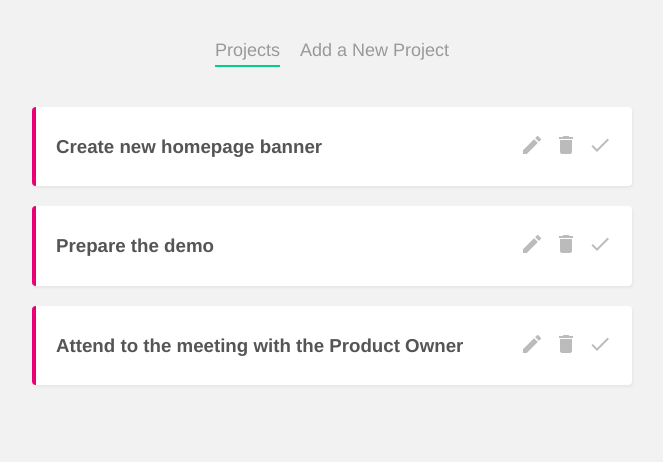
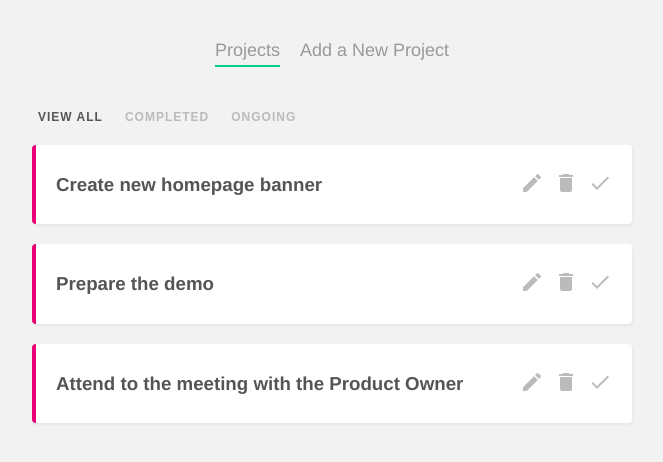
Before and after one commit to StefanoConsonni/tasko-vue, a Vue app: page / in a window 1280 px wide. Shown: the top 462 px of the page, without its empty margins (308-971 px from the left). Built offline with nearby package versions, Linux system fonts and the light colour scheme; data requests are answered from the project's data file.

Commit message:
complete filter-nav feature

```diff
--- /dev/null
+++ b/src/components/FilterNav.vue
@@ -0,0 +1,41 @@
+<template>
+  <nav class="filter-nav">
+    <button @click="updateFilter('all')" :class="{ active: current === 'all' }">View all</button>
+    <button @click="updateFilter('completed')" :class="{ active: current === 'completed' }">
+      Completed
+    </button>
+    <button @click="updateFilter('ongoing')" :class="{ active: current === 'ongoing' }">
+      Ongoing
+    </button>
+  </nav>
+</template>
+
+<script>
+  export default {
+    props: ["current"],
+    methods: {
+      updateFilter(by) {
+        this.$emit("filterChange", by);
+      },
+    },
+  };
+</script>
+
+<style>
+  .filter-nav button {
+    background: none;
+    border: none;
+    color: #bbb;
+    outline: none;
+    font-size: 12px;
+    text-transform: uppercase;
+    margin-right: 10px;
+    letter-spacing: 1px;
+    font-weight: bold;
+    cursor: pointer;
+  }
+
+  .filter-nav button.active {
+    color: #555;
+  }
+</style>
--- a/src/views/Home.vue
+++ b/src/views/Home.vue
@@ -1,5 +1,6 @@
 <template>
   <div class="home">
+    <FilterNav @filterChange="current = $event" :current="current" />
     <div v-if="projects.length">
       <div v-for="project in projects" :key="project.id">
         <SingleProject :project="project" @delete="handleDelete" @complete="handleComplete" />
@@ -10,13 +11,15 @@
 
 <script>
   import SingleProject from "../components/SingleProject.vue";
+  import FilterNav from "../components/FilterNav.vue";
 
   export default {
     name: "Home",
-    components: { SingleProject },
+    components: { SingleProject, FilterNav },
     data() {
       return {
         projects: [],
+        current: "all",
       };
     },
     mounted() {
@@ -37,6 +40,17 @@
         });
         p.complete = !p.complete;
       },
+      computed: {
+        filteredProjects() {
+          if (this.current === "completed") {
+            return this.projects.filter((project) => project.complete);
+          }
+          if (this.current === "ongoing") {
+            return this.projects.filter((project) => !project.complete);
+          }
+          return this.projects;
+        },
+      },
     },
   };
 </script>
```
